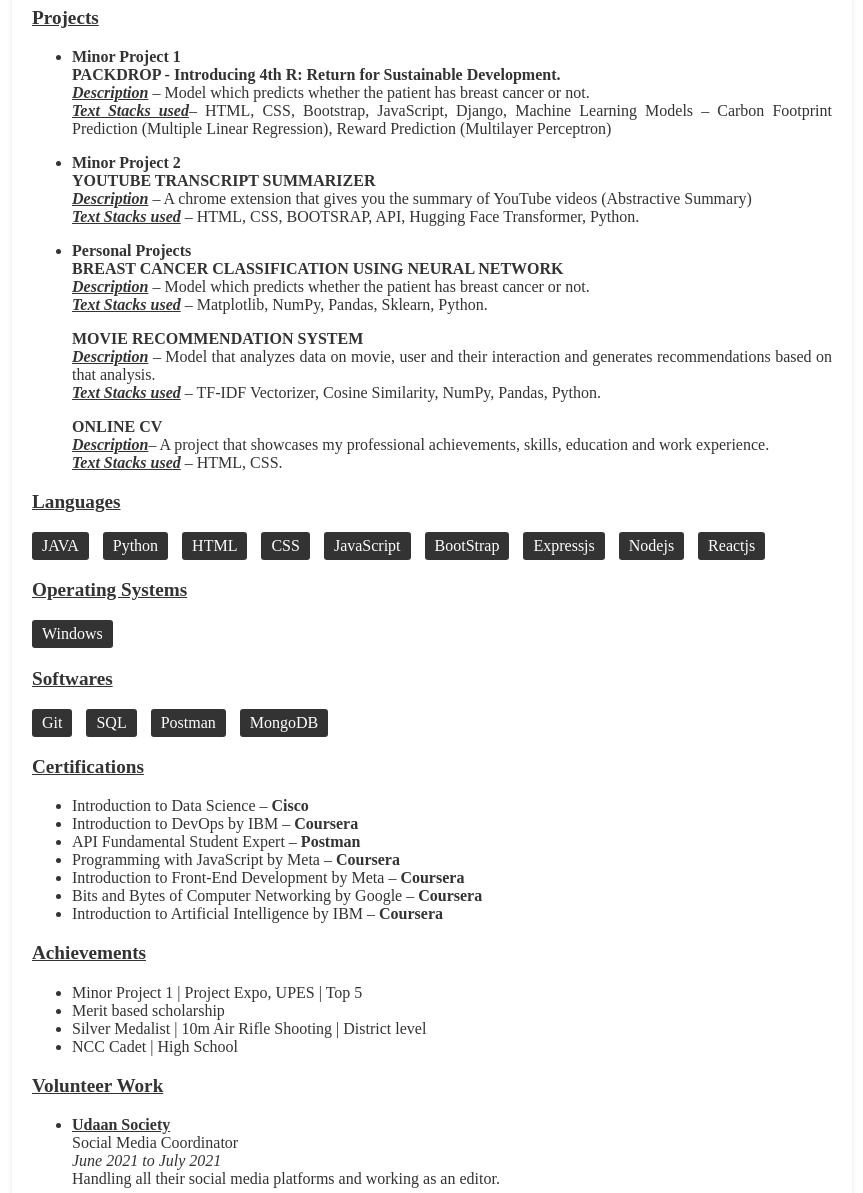
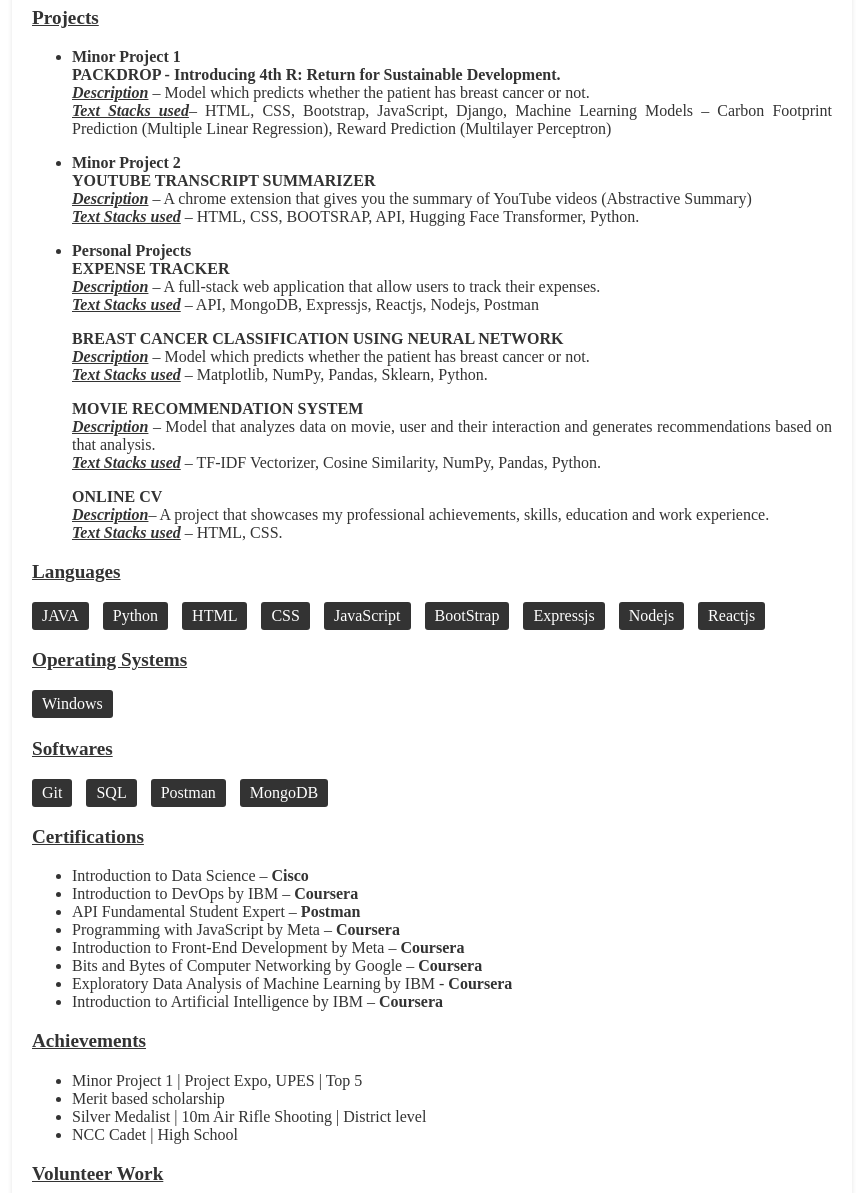
Before and after one commit to vanya-001/Resume, a plain HTML site: page index.html in a window 1280 px wide. Shown: the part 924-2117 px from the top of the page, without its empty margins (208-1071 px from the left). Drawn offline with Linux system fonts and the light colour scheme.

Commit message:
Project added

```diff
--- a/index.html
+++ b/index.html
@@ -239,7 +239,13 @@
                     <li>
                         <p><strong>Personal Projects</strong> <br>
 
-                        <b>BREAST CANCER CLASSIFICATION USING NEURAL NETWORK </b>
+                            <b>EXPENSE TRACKER </b>
+                            <br>
+                            <i><u><b>Description</b></u></i> – A full-stack web application that allow users to track their expenses. <br>
+                            <i><b><u>Text Stacks used</u></b></i> – API, MongoDB, Expressjs, Reactjs, Nodejs, Postman
+                        </p>
+
+                        <p><b>BREAST CANCER CLASSIFICATION USING NEURAL NETWORK </b>
                             <br>
                             <i><u><b>Description</b></u></i> – Model which predicts whether the patient has breast cancer or not. <br>
                             <i><b><u>Text Stacks used</u></b></i> – Matplotlib, NumPy, Pandas, Sklearn, Python.
@@ -307,6 +313,7 @@
                     <li>Programming with JavaScript by Meta – <b>Coursera</b></li>
                     <li>Introduction to Front-End Development by Meta – <b>Coursera</b></li>
                     <li>Bits and Bytes of Computer Networking by Google – <b>Coursera</b></li>
+                    <li>Exploratory Data Analysis of Machine Learning by IBM - <b>Coursera</b></li>
                     <li>Introduction to Artificial Intelligence by IBM – <b>Coursera</b></li>
                 </ul>
             </p>
```
